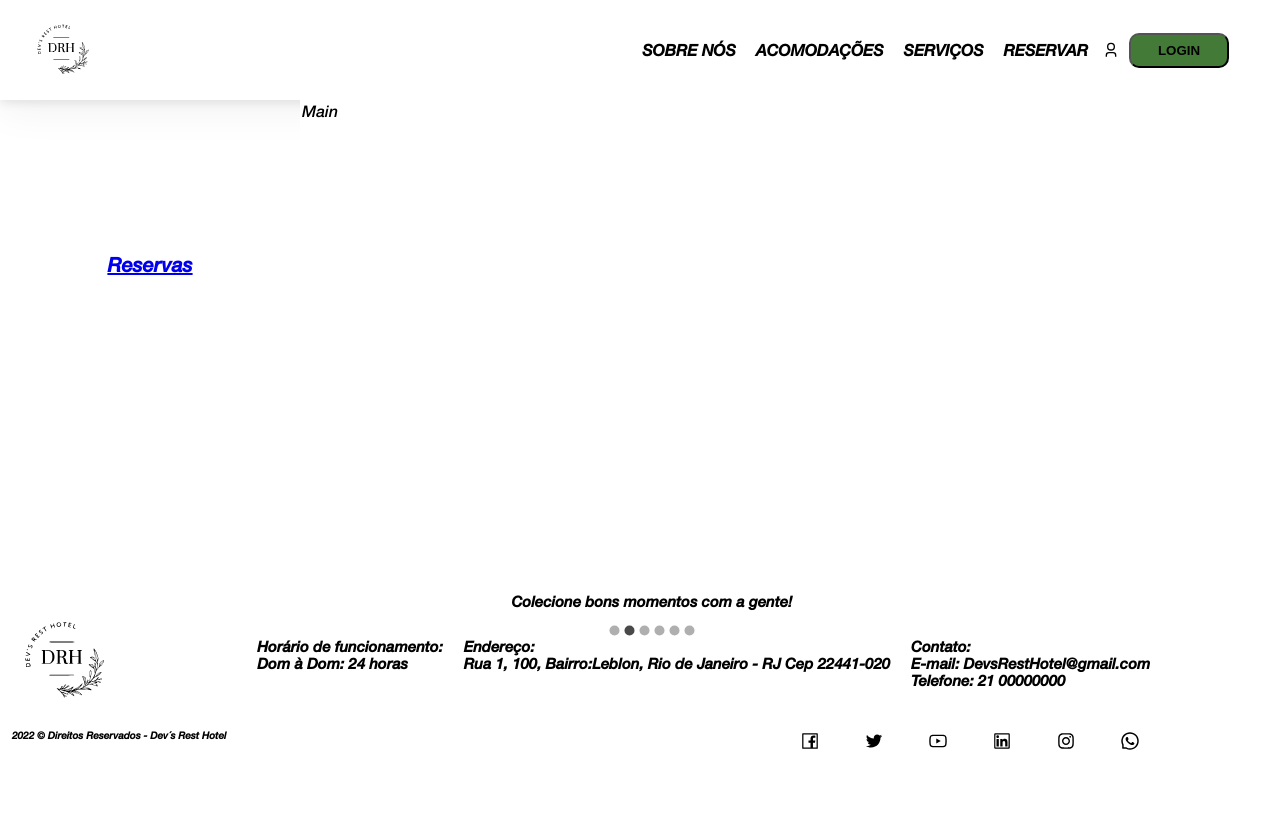
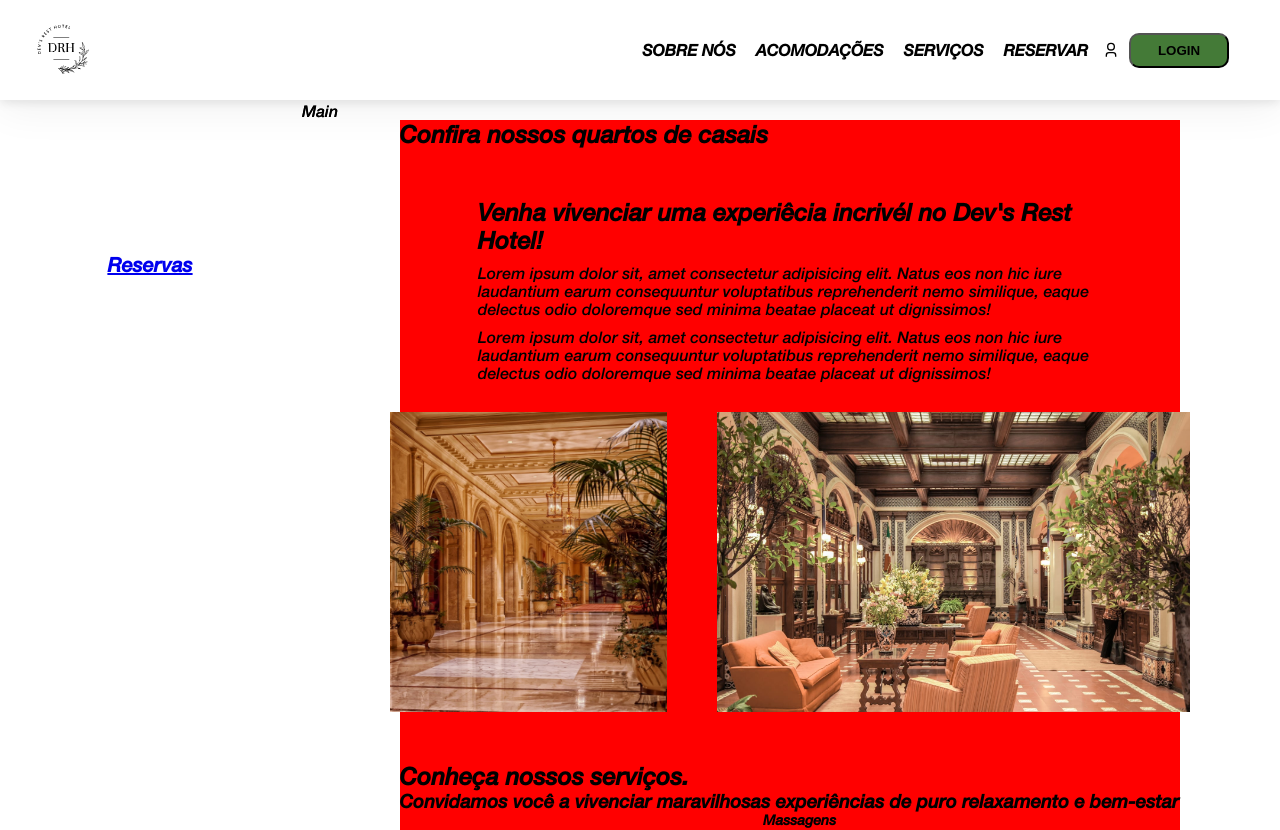
Before and after one commit to enricomartins018/mod5_devs_rest_hotel, a React (Vite) app: page / in a window 1280 px wide. Shown: the top 830 px of the page. Built offline with nearby package versions, Linux system fonts and the light colour scheme.

Commit message:
ajuste nos arqivos css

```diff
--- a/src/components/Main/Main.jsx
+++ b/src/components/Main/Main.jsx
@@ -1,18 +1,22 @@
 import React from 'react'
-import { Contato } from '../Contato/Contato'
-import { Section1 } from '../Section1/Section1'
-import { Section2 } from '../Section2/Section2'
+import SectionServicos from '../SectionServicos/SectionServicos'
+import  {SectionSobre}  from '../SectionSobre/SectionSobre'
+// import { Contato } from '../Contato/Contato'
+// import { Section1 } from '../Section1/Section1'
+// import { Section2 } from '../Section2/Section2'
 import S from './Main.module.css'
 
 export const Main = () => {
   return (
     <main className={S.main}>
         <h2>Confira nossos quartos de casais</h2>
-        <Section1 />
+        {/* <Section1 /> */}
+        <SectionSobre />
+        <SectionServicos />
         <h2>segunda section</h2>
-        <Section2 />
+        {/* <Section2 /> */}
 
-        <Contato />
+        {/* <Contato /> */}
     </main>
   )
 }
--- a/src/components/Main/Main.module.css
+++ b/src/components/Main/Main.module.css
@@ -1,11 +1,11 @@
-/* main {
+ .main {
     width: 80%;
     display: flex;
     flex-direction: column;
     margin: auto;
-    color: red;
+    background-color: red;
 }
 
-main h2 {
+/* .main h2 {
     margin-bottom: 15px;
-} */
+}  */
--- a/src/components/SectionSobre/SectionSobre.jsx
+++ b/src/components/SectionSobre/SectionSobre.jsx
@@ -1,11 +1,13 @@
 import React from "react";
-import S from './SectionSobre.module.css'
-import hote1 from  "../../assets/image/hotel1.jpeg";
-import hotel2 from  "../../assets/image/hotel2.jpeg";
+import S from "./SectionSobre.module.css";
+import hote1 from "../../assets/image/hotel1.jpeg";
+import hotel2 from "../../assets/image/hotel2.jpeg";
 export const SectionSobre = () => {
   return (
     <section className={S.section}>
-      <h2 className={S.subtitulo}>Venha vivenciar uma experiêcia incrivél no Dev's Rest Hotel!</h2>
+      <h2 className={S.subtitulo}>
+        Venha vivenciar uma experiêcia incrivél no Dev's Rest Hotel!
+      </h2>
       <p className={S.p}>
         Lorem ipsum dolor sit, amet consectetur adipisicing elit. Natus eos non
         hic iure laudantium earum consequuntur voluptatibus reprehenderit nemo
@@ -19,10 +21,10 @@ export const SectionSobre = () => {
         dignissimos!
       </p>
 
-      <div className={S.divImg} >
+      <div className={S.divImg}>
         <img className={S.img} src={hote1} alt="" />
         <img className={S.img} src={hotel2} alt="" />
-        <img src="" alt="" />
+        {/* <img src="" alt="" /> */}
       </div>
     </section>
   );
--- a/src/components/SectionSobre/SectionSobre.module.css
+++ b/src/components/SectionSobre/SectionSobre.module.css
@@ -8,7 +8,7 @@
 
 .img {
   display: flex;
-  width: 350px;
+  width: 750px;
   height: 300px;
   align-items: center;
 }
@@ -22,5 +22,4 @@
   display: flex;
   gap: 50px;
   margin-top: 30px;
-
 }
--- a/src/pages/Home/Home.jsx
+++ b/src/pages/Home/Home.jsx
@@ -14,7 +14,7 @@ const Home = () => {
       </div>
       <div className={S.content}>
         Main
-        {/* <Main /> */}
+        <Main />
       </div>
 
       <div className={S.content}>Main</div>
--- a/src/pages/Home/Home.module.css
+++ b/src/pages/Home/Home.module.css
@@ -31,7 +31,7 @@
 
 .content {
     grid-area: content;
-    background-color: white;
+    /* background-color: white; */
     padding: 2px;
     gap: 20px
 }
```
Lines whose indentation alone changed are shown as unchanged.
